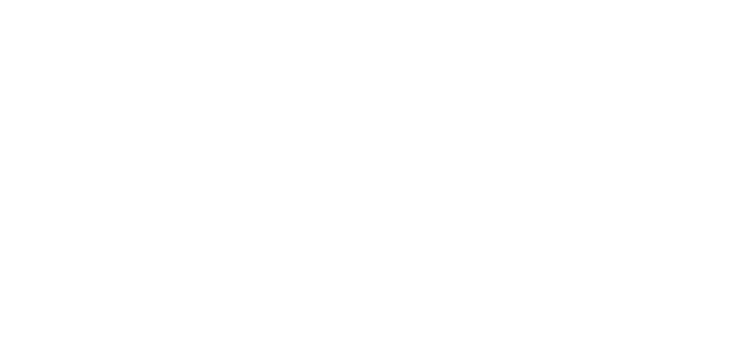
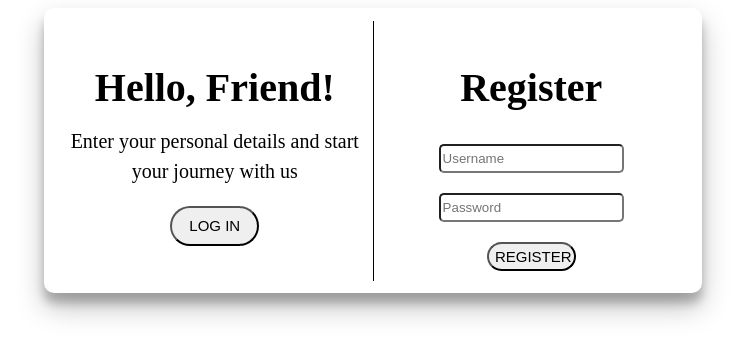
Before and after one commit to NathanNNguyen/youtube, a React (Create React App) app: page /register in a window 1280 px wide. Shown: the top 358 px of the page, without its empty margins (267-1012 px from the left). Built offline with nearby package versions, Linux system fonts and the light colour scheme.

Commit message:
added functionality to route between page

```diff
--- a/src/App.js
+++ b/src/App.js
@@ -5,7 +5,6 @@
 import Login from './registrations/Login.js';
 import Register from './registrations/Register.js';
 import Home from './components/Home.js';
-import './App.scss'
 
 const App = () => {
 
--- a/src/Utils/AxiosWithAuth.js
+++ b/src/Utils/AxiosWithAuth.js
@@ -4,7 +4,7 @@
   const token = localStorage.getItem("token");
 
   return axios.create({
-    baseURL: "https://authorization-token.herokuapp.com/",
+    baseURL: "https://authorization-token.herokuapp.com",
     headers: {
       Authorization: token
     }
--- a/src/registrations/Login.js
+++ b/src/registrations/Login.js
@@ -1,8 +1,11 @@
-import React from 'react'
+import React from 'react';
+import { useHistory } from 'react-router-dom';
 
 import styles from './Login.module.scss';
 
 function Login() {
+  const history = useHistory();
+
   return (
     <div className={styles.container}>
       <div className={styles.first}>
@@ -14,7 +17,9 @@
       <div className={styles.second}>
         <h2 className={styles.headline}>Welcome Back!</h2>
         <p className={styles.par}>To keep connected with us please login with your personal info</p>
-        <button className={styles.btn}>Sign Up</button>
+        <button className={styles.btn}
+          onClick={() => history.push('/register')}
+        >Sign Up</button>
       </div>
     </div>
   )
--- a/src/registrations/Register.js
+++ b/src/registrations/Register.js
@@ -1,9 +1,65 @@
-import React from 'react'
+import React, { useState } from 'react'
+import { useHistory } from "react-router-dom";
+
+import AxiosWithAuth from '../Utils/AxiosWithAuth';
+import styles from './Register.module.scss';
 
 function Register() {
+  const history = useHistory();
+  const [user, setUser] = useState({
+    username: '',
+    password: ''
+  })
+
+  const handleChange = e => {
+    e.preventDefault();
+    setUser({ ...user, [e.target.name]: e.target.value });
+  };
+
+  const register = e => {
+    e.preventDefault();
+    AxiosWithAuth()
+      .post('/auth/register', user)
+      .then(res => {
+        console.log(res.data)
+        localStorage.setItem('token', res.data.token);
+        localStorage.setItem('message', res.data.message);
+        history.push('/');
+      })
+      .catch(err => console.log(err));
+  }
   return (
-    <div>
-
+    <div className={styles.container}>
+      <div className={styles.first}>
+        <h2 className={styles.headline}>Hello, Friend!</h2>
+        <p className={styles.par}>Enter your personal details and start your journey with us</p>
+        <button className={styles.btn}
+          onClick={() => history.push('/')}
+        >Log In</button>
+      </div>
+      <div className={styles.second}>
+        <h2 className={styles.headline}>Register</h2>
+        <input
+          className={styles.i}
+          type='text'
+          name='username'
+          placeholder='Username'
+          value={user.username}
+          onChange={handleChange}
+        />
+        <input
+          className={styles.i}
+          type='password'
+          name='password'
+          placeholder='Password'
+          value={user.password}
+          onChange={handleChange}
+        />
+        <button
+          className={styles.btn}
+          onClick={register}
+        >Register</button>
+      </div>
     </div>
   )
 }
--- /dev/null
+++ b/src/registrations/Register.module.scss
@@ -0,0 +1,74 @@
+.container {
+  display: flex;
+  justify-content: center;
+  align-items: center;
+  max-width: 50%;
+  margin: auto;
+  padding: 1%;
+  box-shadow: 0 14px 28px rgba(0,0,0,0.25),
+  0 10px 10px rgba(0,0,0,0.22);
+  border-radius: 10px;
+
+  .first {
+    display: flex;
+    flex-direction: column;
+    align-items: center;
+    padding: 10px;
+    width: 50%;
+    height: 30vh;
+    border-right: 1px solid black;
+    text-align: center;
+
+    .headline {
+      margin-bottom: -5px;
+      font-size: 40px;
+    }
+
+    .par {
+      font-size: 20px;
+      line-height: 1.5;
+    }
+
+    .btn {
+      border-radius: 20px;
+      width: 30%;
+      height: 40px;
+      font-size: 15px;
+      text-transform: uppercase;
+    }
+  }
+
+  .second {
+    display: flex;
+    flex-direction: column;
+    align-items: center;
+    padding: 10px;
+    width: 50%;
+    height: 30vh;
+
+
+    .headline {
+      font-size: 40px;
+    }
+
+    .i {
+      margin-bottom: 20px;
+      height: 35px;
+      width: 60%;
+      border-radius: 5px;
+
+      &:focus {
+        outline: none;
+      }
+
+    }
+
+    .btn {
+      border-radius: 20px;
+      width: 30%;
+      height: 40px;
+      font-size: 15px;
+      text-transform: uppercase;
+    }
+  }
+}
```
Also changed, not shown: src/App.module.scss (added), src/App.scss (deleted).
